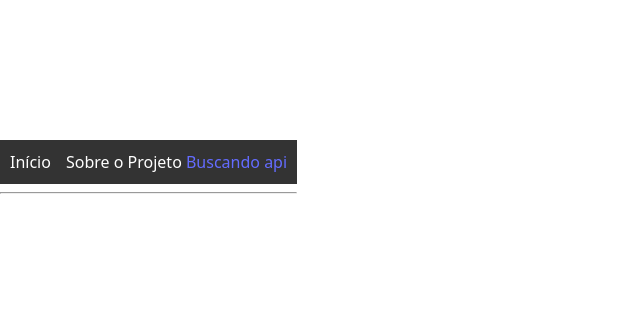
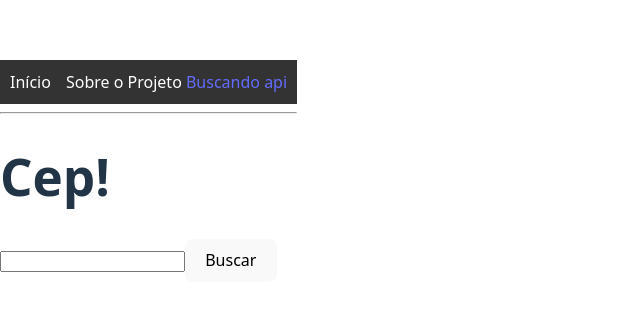
Before and after one commit to lucasriandev/Projects-React, a React (Vite) app in the folder meu-primeiro-projeto-react/: page /api in a window 1280 px wide. Shown: the part 229-540 px from the top of the page, without its empty margins (0-640 px from the left). Built offline with nearby package versions, Linux system fonts and the light colour scheme.

Commit message:
treinando api

```diff
--- a/meu-primeiro-projeto-react/src/teste.jsx
+++ b/meu-primeiro-projeto-react/src/teste.jsx
@@ -1,5 +1,37 @@
 import { useState, useEffect } from "react";
 
-function Api() {}
+function Api() {
+  const [busca, setBusca] = useState("");
+  const [usuario, setUsuario] = useState(null);
 
+  const [input, setInput] = useState("");
+
+  useEffect(() => {
+    if (busca === "") return;
+
+    fetch(`https://viacep.com.br/ws/${busca}/json/`)
+      .then((resposta) => resposta.json())
+      .then((dados) => {
+        console.log(dados);
+        setUsuario(dados);
+      })
+      .catch((erro) => {
+        console.log(erro, "deu erro!");
+      });
+  }, [busca]);
+
+  return (
+    <div>
+      <h1>Cep!</h1>
+      <input
+        type="text"
+        value={input}
+        onChange={(e) => setInput(e.target.value)}
+      />
+      <button onClick={() => setBusca(input)}>Buscar</button>
+
+      {usuario && <li>{usuario.bairro}</li>}
+    </div>
+  );
+}
 export default Api;
```
